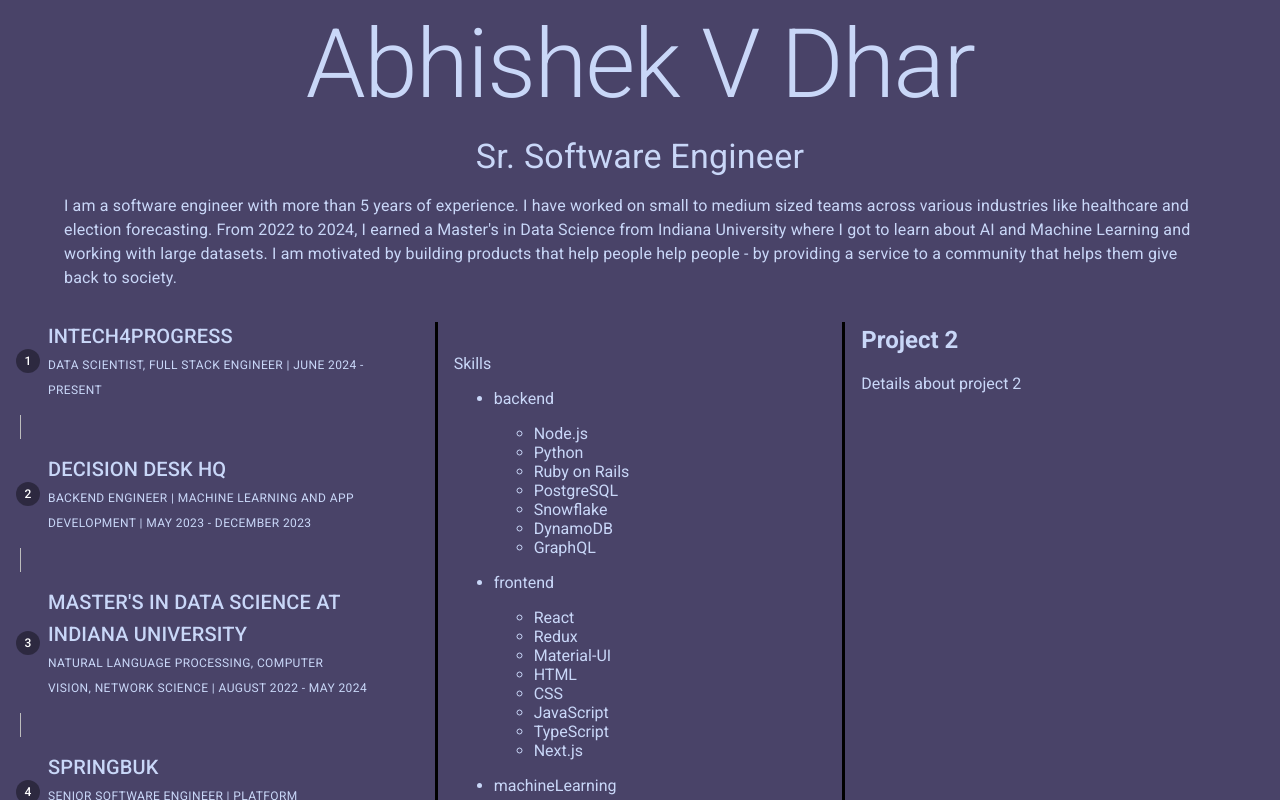
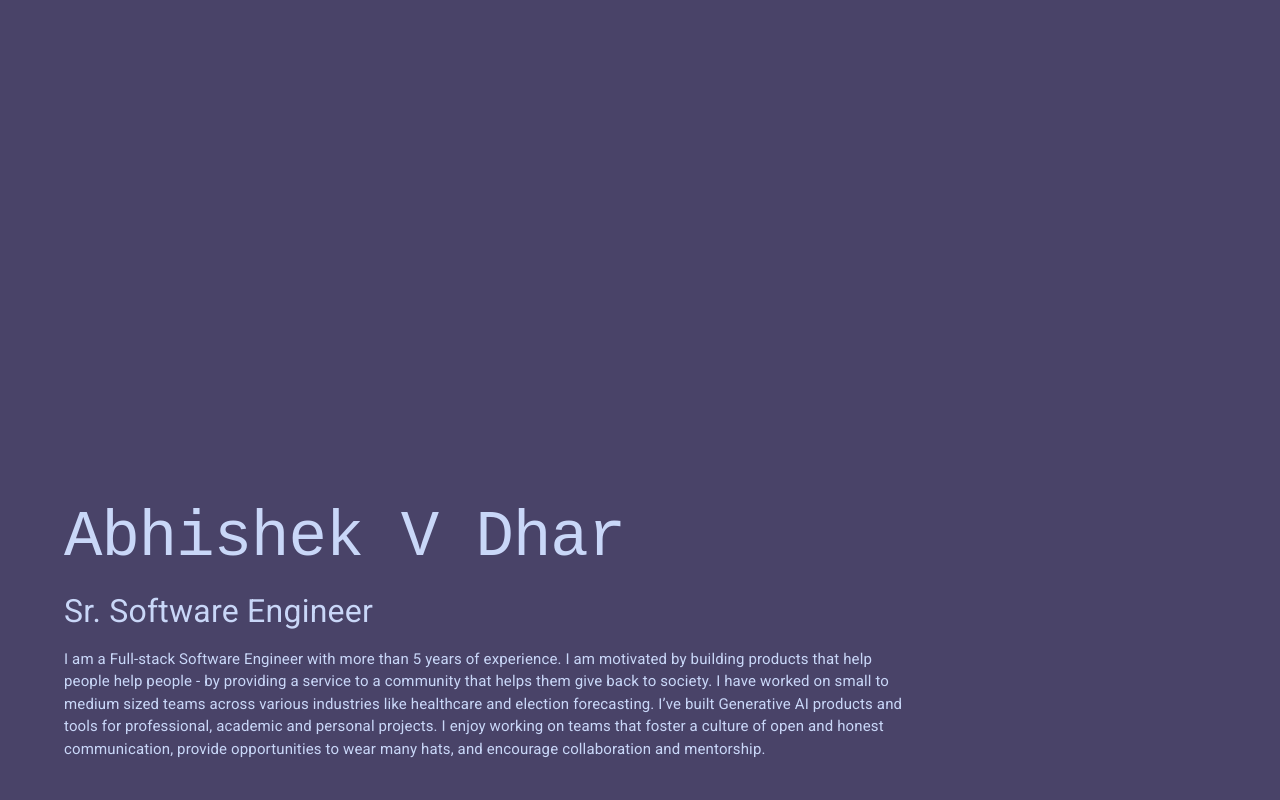
Before and after one commit to Xenox473/avd-folio, a Next.js app: page / in a window 1280 px wide. Shown: the top 800 px of the page. Built offline with nearby package versions, Linux system fonts and the light colour scheme.

Commit message:
Redid header plus added skills component

```diff
--- a/package.json
+++ b/package.json
@@ -14,6 +14,7 @@
     "@fontsource/roboto": "^5.1.0",
     "@mui/icons-material": "^6.1.1",
     "@mui/material": "^6.1.1",
+    "framer-motion": "^11.9.0",
     "next": "14.2.13",
     "react": "^18",
     "react-dom": "^18"
--- a/src/app/components/header.tsx
+++ b/src/app/components/header.tsx
@@ -1,32 +1,28 @@
-import { Container, Stack, Tooltip, Typography } from "@mui/material"
+import { Container, Stack, Typography } from "@mui/material"
 
-const style = {
-  display: 'flex',
-  alignItems: 'center',
-  flexDirection: 'column',
-  justifyContent: 'center',
-};
+const containerStyle = {
+  position: 'absolute',
+  bottom: '5vh',
+  left: '5vh',
+}
 
 export const Header = () => {
   const elapsedYears = new Date().getFullYear() - 2019;
 
   return (
-    <header>
-      <Container>
-        <Stack spacing={2} sx={style}>
-          <Tooltip title="Pronounced: Uh - bee - shake">
-            <Typography variant="h1">
-              Abhishek V Dhar
-            </Typography>
-          </Tooltip>
+    <Container maxWidth="md" sx={containerStyle}>
+      <Stack spacing={2}>
+        <Typography variant="h1" fontSize={64} fontFamily={'monospace'}>
+          Abhishek V Dhar
+        </Typography>
 
-          <Typography variant="h4"> Sr. Software Engineer </Typography>
+        <Typography variant="h4" fontSize={32}> Sr. Software Engineer </Typography>
 
-          <Typography variant="body1">
-            I am a software engineer with more than {elapsedYears} years of experience. I have worked on small to medium sized teams across various industries like healthcare and election forecasting. From 2022 to 2024, I earned a Master's in Data Science from Indiana University where I got to learn about AI and Machine Learning and working with large datasets. I am motivated by building products that help people help people - by providing a service to a community that helps them give back to society.
-          </Typography>
-        </Stack>
-      </Container>
-    </header>
+        <Typography variant="body1" fontSize={15}>
+          I am a Full-stack Software Engineer with more than {elapsedYears} years of experience. I am motivated by building products that help people help people - by providing a service to a community that helps them give back to society. I have worked on small to medium sized teams across various industries like healthcare and election forecasting. I’ve built Generative AI products and tools for professional, academic and personal projects.
+          I enjoy working on teams that foster a culture of open and honest communication, provide opportunities to wear many hats, and encourage collaboration and mentorship.
+        </Typography>
+      </Stack>
+    </Container>
   );
 }
--- /dev/null
+++ b/src/app/components/skillBall.tsx
@@ -0,0 +1,24 @@
+"use client";
+
+import { Typography } from "@mui/material";
+import { motion } from "framer-motion";
+import { colors } from "../colors";
+
+export const SkillBall = ({ category, skill }: { category: string, skill: string } ) => {
+  return (
+    <motion.span style={
+        {
+          display: 'inline-block',
+          padding: '0.5em',
+          backgroundColor: colors.magenta,
+          borderRadius: '1em',
+        }
+      }
+      whileHover={{ scale: 1.1 }}
+    >
+      <Typography variant="h6">
+        {skill}
+      </Typography>
+    </motion.span>
+  );
+}
--- a/src/app/components/skillsDisplay.tsx
+++ b/src/app/components/skillsDisplay.tsx
@@ -1,5 +1,6 @@
 import { skills } from "@/data/skills";
 import { Box } from "@mui/material";
+import { SkillBall } from "./skillBall";
 
 export const SkillsDisplay = () => {
   function renderSkills(skills: { backend: string[]; frontend: string[]; machineLearning: string[]; devops: string[]; softSkills: string[]; }) {
@@ -7,33 +8,25 @@
       <>
         {
           Object.entries(skills).map(([category, skills]) => (
-            <li key={category}>
-              <p> {category} </p>
-              <ul>
-                {skills.map((skill, index) => (
-                  <li key={index}> {skill} </li>
-                ))}
-              </ul>
-            </li>
+            skills.map((skill, index) => (
+              <SkillBall key={index} category={category} skill={skill} />
+            ))
           ))
         }
+        {/* <SkillBall category="backend" skill="Node.js" /> */}
       </>
     )
   };
 
   return (
     <Box sx={{
-      borderLeft: '3px solid black',
-      borderRight: '3px solid black',
-      borderBottom: '3px solid black',
-      maxHeight: '100%',
-      overflow: 'auto',
-      padding: '1rem'
+      display: 'flex',
+      justifyContent: 'space-between',
+      flexWrap: 'wrap',
+      flexDirection: 'row-reverse',
+      gap: 2,
     }}>
-      <p> Skills </p>
-      <ul>
-        {renderSkills(skills)}
-      </ul>
+      {renderSkills(skills)}
     </Box>
   )
 }
--- a/src/app/components/timeline.tsx
+++ b/src/app/components/timeline.tsx
@@ -86,7 +86,7 @@
     <Box sx={{ maxWidth: '90%'}}>
       <Stepper activeStep={activeStep} orientation="vertical" nonLinear>
         {steps.map((step, index) => (
-          <Step key={step.company}>
+          <Step key={`${step.company}-${step.role}`}>
             <Button onClick={() => activeStep === index ? setActiveStep(-1) : setActiveStep(index)}>
               <StepLabel
                 optional={
--- a/src/app/page.tsx
+++ b/src/app/page.tsx
@@ -7,25 +7,22 @@
 export default function Home() {
   return (
     <div>
-      <main>
-        <Stack spacing={2}>
+      {/* <Stack spacing={2}>
         <Header />
         <Grid container spacing={2}>
           <Grid size={4}>
             <Timeline />
           </Grid>
           <Grid size={4}>
-              <p>
             <SkillsDisplay />
-              </p>
           </Grid>
           <Grid size={4}>
             <h2>Project 2</h2>
             <p>Details about project 2</p>
           </Grid>
         </Grid>
-        </Stack>
-      </main>
+      </Stack> */}
+      <Header />
     </div>
   );
 }
```
Also changed, not shown: 1 other file (tests, documents, lock files or other folders). Lines whose indentation alone changed are shown as unchanged.
